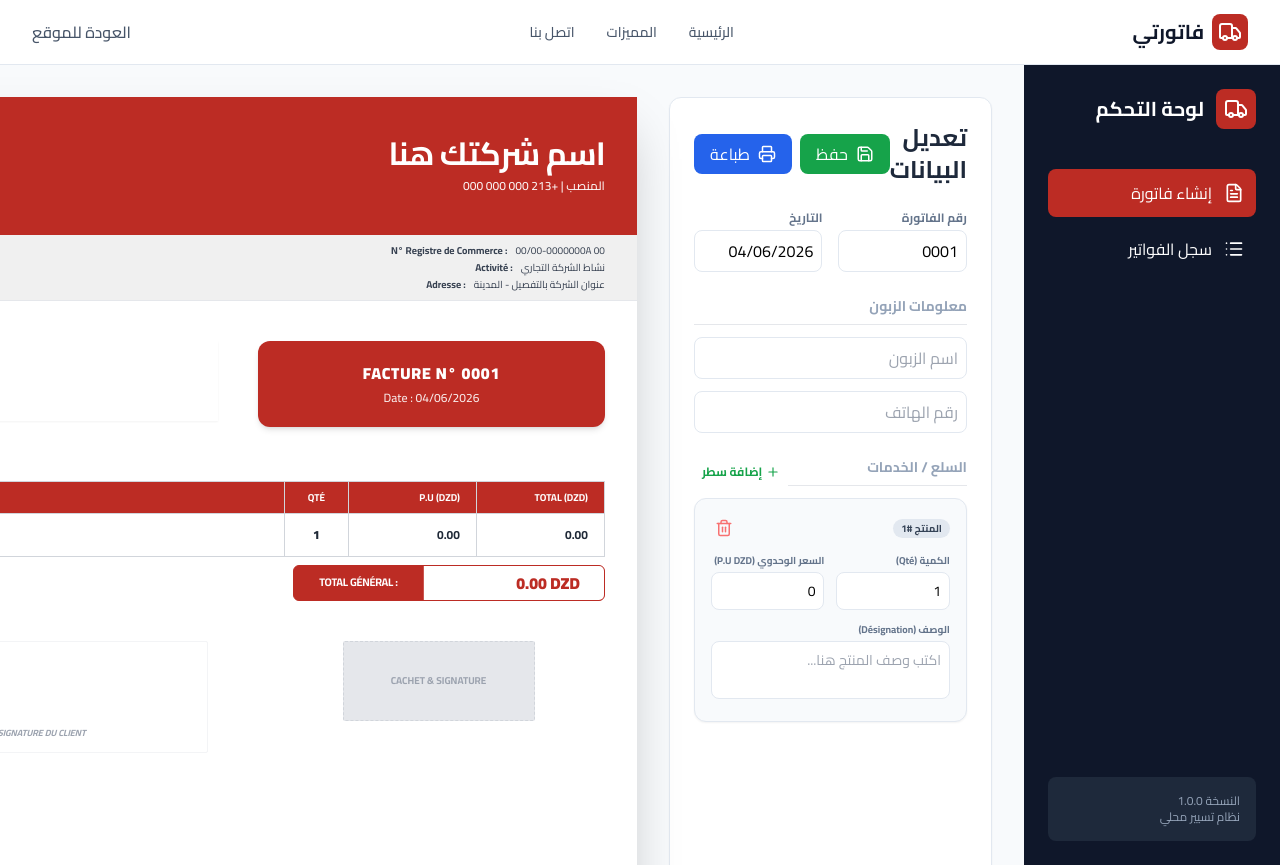
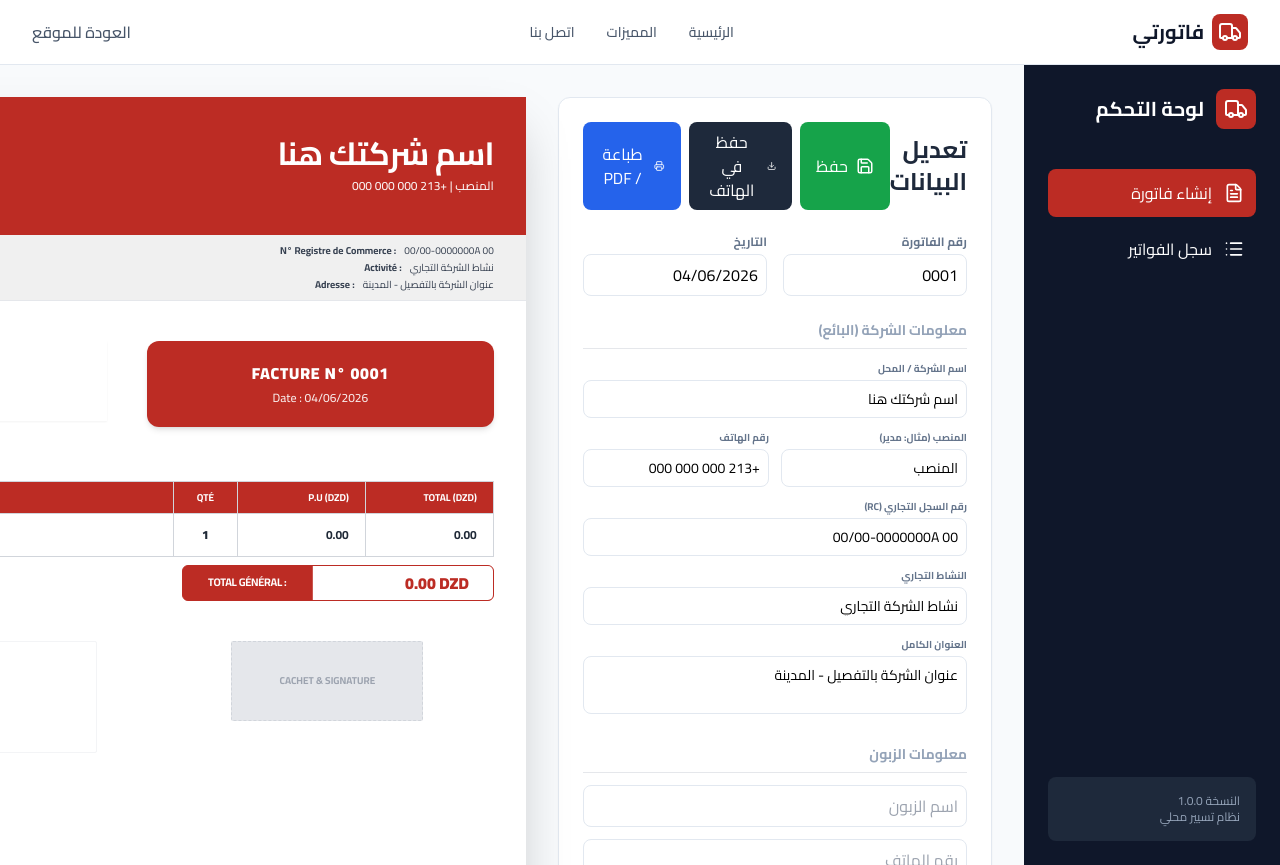
Before and after one commit to ABDUO123456/Invoice, a React (Vite) app: page / in a window 1280 px wide. Both pictures are taken after a click on the button "ابدأ الآن". Built offline with nearby package versions, Linux system fonts and the light colour scheme.

Commit message:
Initial commit or update from local

```diff
--- a/package.json
+++ b/package.json
@@ -14,6 +14,7 @@
   "description": "",
   "dependencies": {
     "@tailwindcss/postcss": "^4.3.0",
+    "html2canvas": "^1.4.1",
     "lucide-react": "^1.17.0",
     "react": "^19.2.7",
     "react-dom": "^19.2.7",
--- a/src/App.jsx
+++ b/src/App.jsx
@@ -1,9 +1,10 @@
 import React, { useState, useRef, useEffect } from 'react';
 import { useReactToPrint } from 'react-to-print';
+import html2canvas from 'html2canvas';
 import {
   Printer, Plus, Trash2, Truck, Save, List, FileText,
   ChevronRight, ArrowRight, CheckCircle2, Globe, ShieldCheck,
-  Zap, Menu, X, Phone, Mail, MapPin
+  Zap, Menu, X, Phone, Mail, MapPin, Download
 } from 'lucide-react';
 
 const App = () => {
@@ -43,6 +44,23 @@ const App = () => {
   const handlePrint = useReactToPrint({
     contentRef: componentRef,
   });
+
+  const downloadImage = async () => {
+    if (componentRef.current) {
+      const canvas = await html2canvas(componentRef.current, {
+        scale: 2, // Higher quality
+        useCORS: true,
+        logging: false,
+        backgroundColor: '#ffffff'
+      });
+
+      const image = canvas.toDataURL('image/png', 1.0);
+      const link = document.createElement('a');
+      link.download = `facture-${invoiceData.number}-${invoiceData.client.name || 'client'}.png`;
+      link.href = image;
+      link.click();
+    }
+  };
 
   const calculateTotal = (items = invoiceData.items) => {
     return items.reduce((acc, item) => acc + (item.qte * item.pu), 0);
@@ -489,10 +507,16 @@ const App = () => {
                         <Save size={18} /> حفظ
                       </button>
                       <button
+                        onClick={downloadImage}
+                        className="flex items-center gap-2 bg-slate-800 text-white px-4 py-2 rounded-lg hover:bg-slate-900 transition"
+                      >
+                        <Download size={18} /> حفظ في الهاتف
+                      </button>
+                      <button
                         onClick={handlePrint}
                         className="flex items-center gap-2 bg-blue-600 text-white px-4 py-2 rounded-lg hover:bg-blue-700 transition"
                       >
-                        <Printer size={18} /> طباعة
+                        <Printer size={18} /> طباعة / PDF
                       </button>
                     </div>
                   </div>
@@ -515,6 +539,66 @@ const App = () => {
                         onChange={(e) => setInvoiceData({...invoiceData, date: e.target.value})}
                         className="w-full border border-slate-200 rounded-lg p-2 focus:ring-2 focus:ring-[#bc2c24]/20 outline-none"
                       />
+                    </div>
+                  </div>
+
+                  <div className="mb-6">
+                    <h3 className="text-sm font-bold text-slate-400 uppercase mb-3 border-b pb-2">معلومات الشركة (البائع)</h3>
+                    <div className="grid grid-cols-1 md:grid-cols-2 gap-3">
+                      <div className="md:col-span-2">
+                        <label className="block text-[10px] text-slate-500 mb-1 font-bold">اسم الشركة / المحل</label>
+                        <input
+                          type="text"
+                          value={invoiceData.company.name}
+                          onChange={(e) => setInvoiceData({...invoiceData, company: {...invoiceData.company, name: e.target.value}})}
+                          className="w-full border border-slate-200 rounded-lg p-2 text-sm"
+                        />
+                      </div>
+                      <div>
+                        <label className="block text-[10px] text-slate-500 mb-1 font-bold">المنصب (مثال: مدير)</label>
+                        <input
+                          type="text"
+                          value={invoiceData.company.title}
+                          onChange={(e) => setInvoiceData({...invoiceData, company: {...invoiceData.company, title: e.target.value}})}
+                          className="w-full border border-slate-200 rounded-lg p-2 text-sm"
+                        />
+                      </div>
+                      <div>
+                        <label className="block text-[10px] text-slate-500 mb-1 font-bold">رقم الهاتف</label>
+                        <input
+                          type="text"
+                          value={invoiceData.company.phone}
+                          onChange={(e) => setInvoiceData({...invoiceData, company: {...invoiceData.company, phone: e.target.value}})}
+                          className="w-full border border-slate-200 rounded-lg p-2 text-sm"
+                        />
+                      </div>
+                      <div className="md:col-span-2">
+                        <label className="block text-[10px] text-slate-500 mb-1 font-bold">رقم السجل التجاري (RC)</label>
+                        <input
+                          type="text"
+                          value={invoiceData.company.rc}
+                          onChange={(e) => setInvoiceData({...invoiceData, company: {...invoiceData.company, rc: e.target.value}})}
+                          className="w-full border border-slate-200 rounded-lg p-2 text-sm"
+                        />
+                      </div>
+                      <div className="md:col-span-2">
+                        <label className="block text-[10px] text-slate-500 mb-1 font-bold">النشاط التجاري</label>
+                        <input
+                          type="text"
+                          value={invoiceData.company.activity}
+                          onChange={(e) => setInvoiceData({...invoiceData, company: {...invoiceData.company, activity: e.target.value}})}
+                          className="w-full border border-slate-200 rounded-lg p-2 text-sm"
+                        />
+                      </div>
+                      <div className="md:col-span-2">
+                        <label className="block text-[10px] text-slate-500 mb-1 font-bold">العنوان الكامل</label>
+                        <textarea
+                          rows="2"
+                          value={invoiceData.company.address}
+                          onChange={(e) => setInvoiceData({...invoiceData, company: {...invoiceData.company, address: e.target.value}})}
+                          className="w-full border border-slate-200 rounded-lg p-2 text-sm resize-none"
+                        />
+                      </div>
                     </div>
                   </div>
 
```
